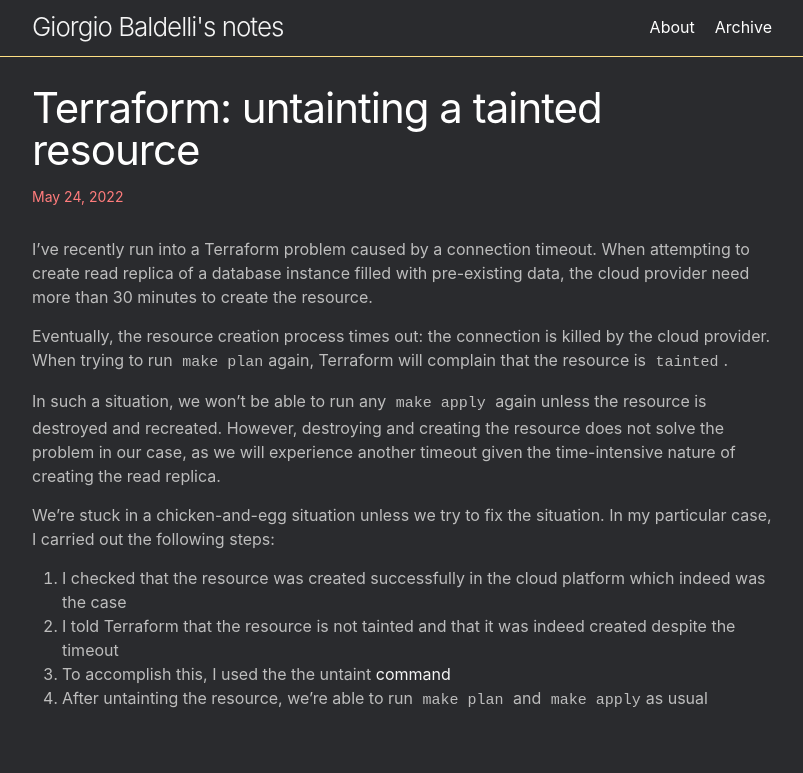
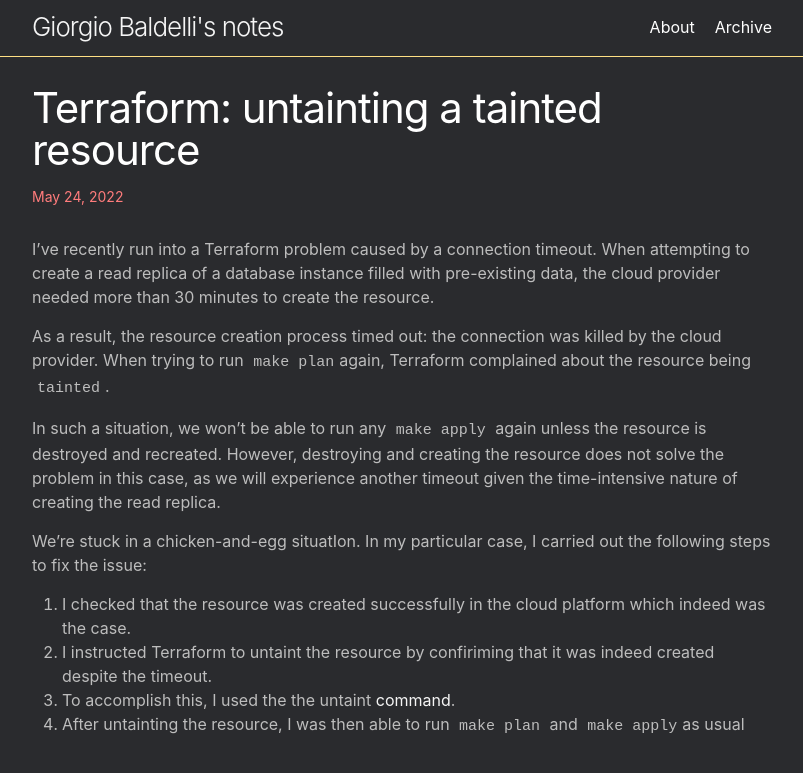
Before and after one commit to GiorgioBaldelli/giorgiobaldelli.github.io, a Jekyll site: the page built from _posts/2022-05-24-terraform-untainting-a-resource.markdown, in a window 1280 px wide. Shown: the top 773 px of the page, without its empty margins (238-1041 px from the left). Built offline with Jekyll 4.4.1, drawn with Linux system fonts in a browser that asks for light colours.

Commit message:
Update 2022-05-24-terraform-untainting-a-resource.markdown

```diff
--- a/_posts/2022-05-24-terraform-untainting-a-resource.markdown
+++ b/_posts/2022-05-24-terraform-untainting-a-resource.markdown
@@ -9,15 +9,15 @@
 published: true
 ---
 
-I've recently run into a Terraform problem caused by a connection timeout. When attempting to create read replica of a database instance filled with pre-existing data, the cloud provider need more than 30 minutes to create the resource.
+I've recently run into a Terraform problem caused by a connection timeout. When attempting to create a read replica of a database instance filled with pre-existing data, the cloud provider needed more than 30 minutes to create the resource.
 
-Eventually, the resource creation process times out: the connection is killed by the cloud provider. When trying to run `make plan`again, Terraform will complain that the resource is `tainted`.
+As a result, the resource creation process timed out: the connection was killed by the cloud provider. When trying to run `make plan`again, Terraform complained about the resource being `tainted`.
 
-In such a situation, we won’t be able to run any `make apply` again unless the resource is destroyed and recreated. However, destroying and creating the resource does not solve the problem  in our case, as we will experience another timeout given the time-intensive nature of creating the read replica.
+In such a situation, we won’t be able to run any `make apply` again unless the resource is destroyed and recreated. However, destroying and creating the resource does not solve the problem in this case, as we will experience another timeout given the time-intensive nature of creating the read replica.
 
-We’re stuck in a chicken-and-egg situation unless we try to fix the situation. In my particular case, I carried out the following steps:
+We’re stuck in a chicken-and-egg situatIon. In my particular case, I carried out the following steps to fix the issue:
 
-1. I checked that the resource was created successfully in the cloud platform which indeed was the case
-2.  I told Terraform that the resource is not tainted and that it was indeed created despite the timeout
-3.  To accomplish this, I used the the untaint [command](https://www.terraform.io/cli/commands/untaint)
-4.  After untainting the resource, we’re able to run `make plan` and `make apply`as usual
+1. I checked that the resource was created successfully in the cloud platform which indeed was the case.
+2. I instructed Terraform to untaint the resource by confiriming that it was indeed created despite the timeout.
+3. To accomplish this, I used the the untaint [command](https://www.terraform.io/cli/commands/untaint).
+4. After untainting the resource, I was then able to run `make plan` and `make apply`as usual
```
